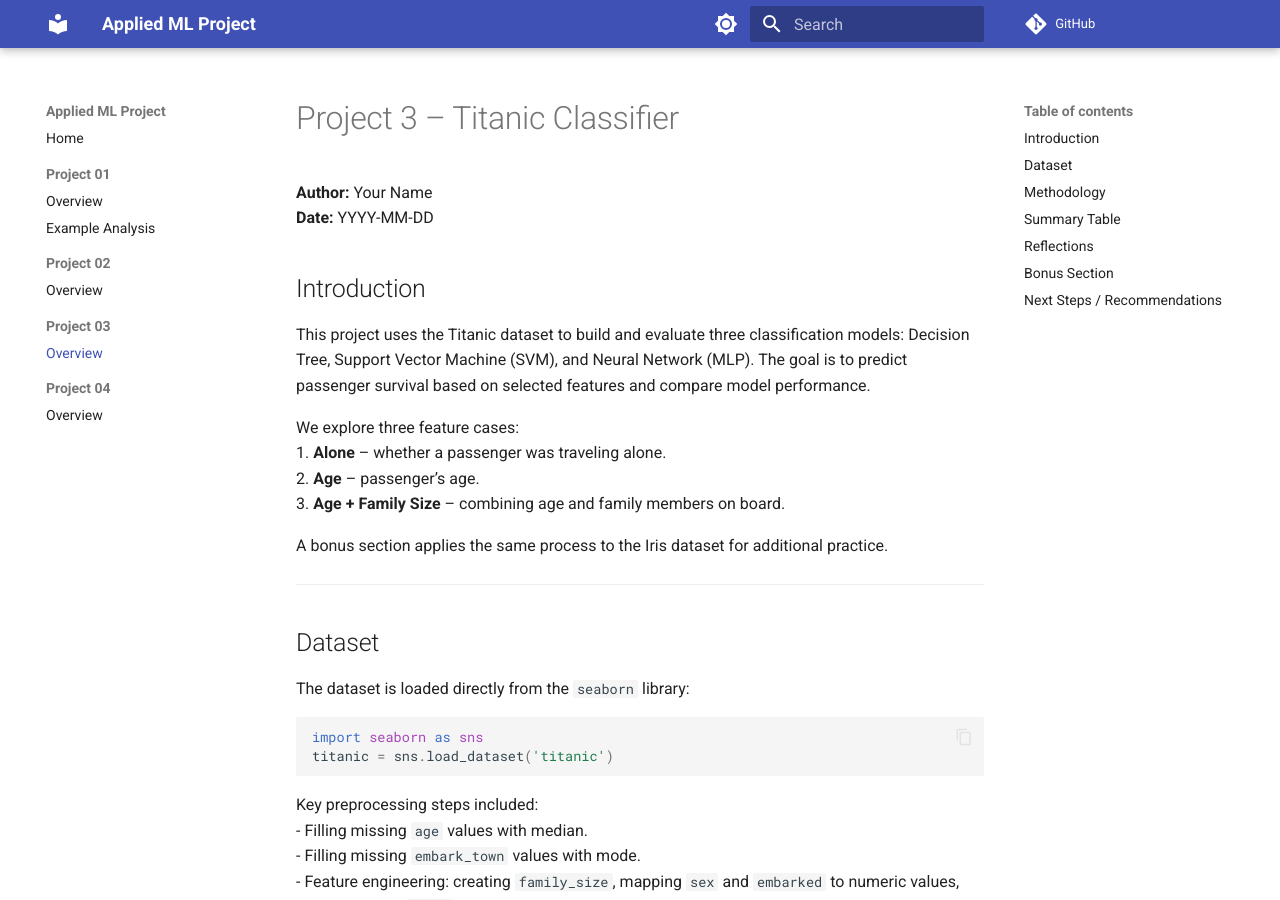
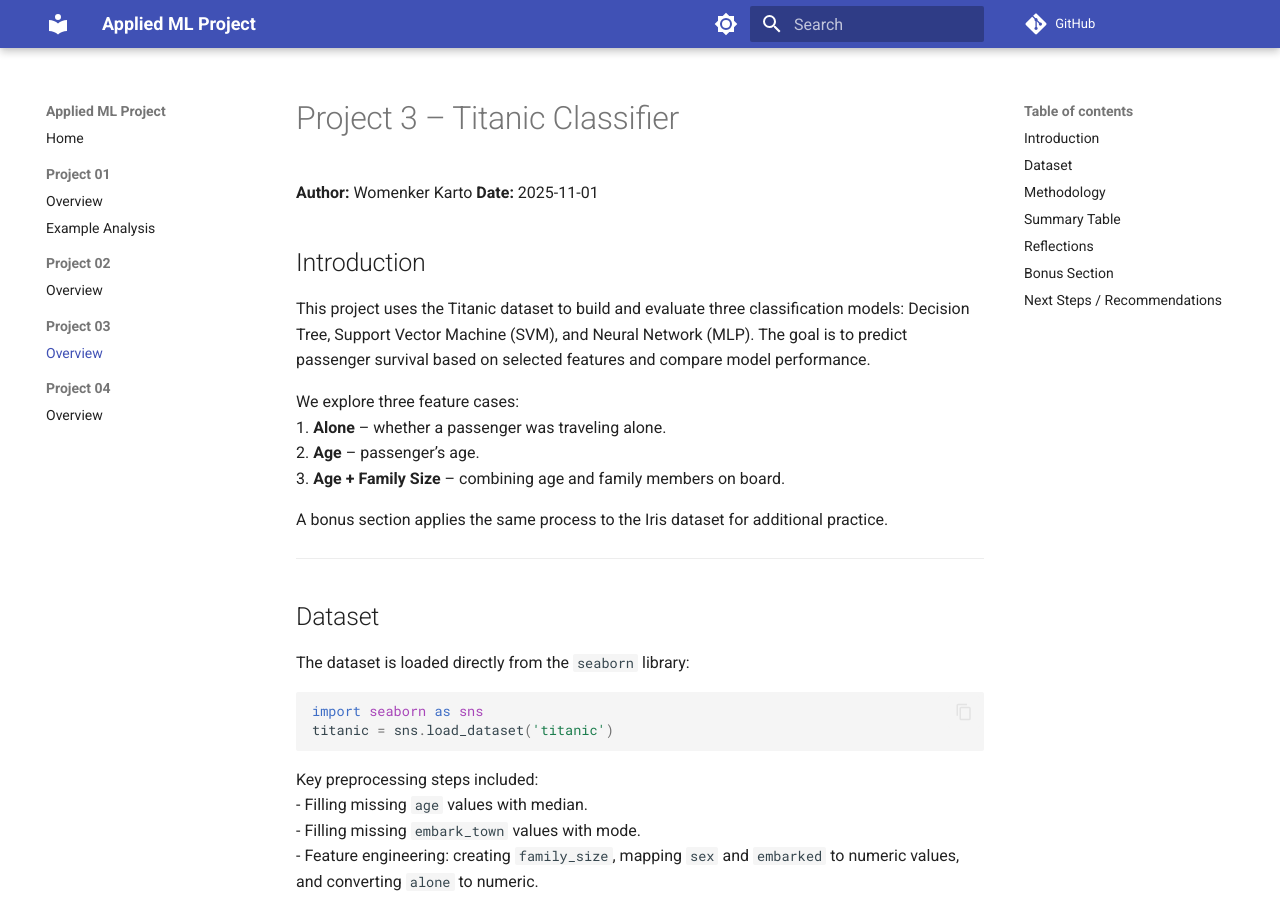
Before and after one commit to wkarto/applied-ml-karto, an MkDocs documentation site: the page built from docs/project03/README.md, in a window 1280 px wide and 900 px high. Built offline with MkDocs 1.6.1 and Material for MkDocs 9.7.7, drawn with Linux system fonts in a browser that asks for light colours; comment, search, counter and statistics services are not loaded.

Commit message:
P3 Updated Readme

```diff
--- a/docs/project03/README.md
+++ b/docs/project03/README.md
@@ -1,7 +1,7 @@
 # Project 3 – Titanic Classifier
 
-**Author:** Your Name
-**Date:** YYYY-MM-DD
+**Author:** Womenker Karto
+**Date:** 2025-11-01
 
 ## Introduction
 This project uses the Titanic dataset to build and evaluate three classification models: Decision Tree, Support Vector Machine (SVM), and Neural Network (MLP). The goal is to predict passenger survival based on selected features and compare model performance.
```
